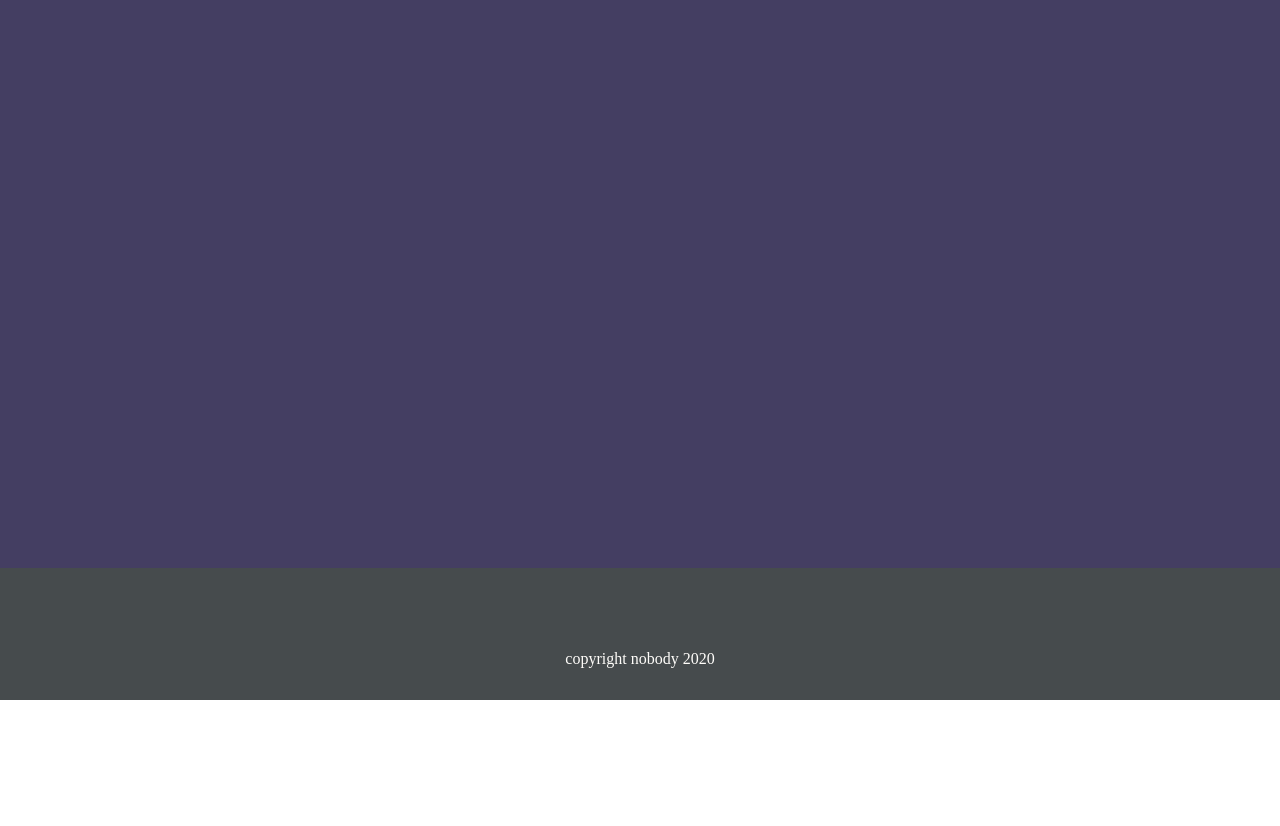
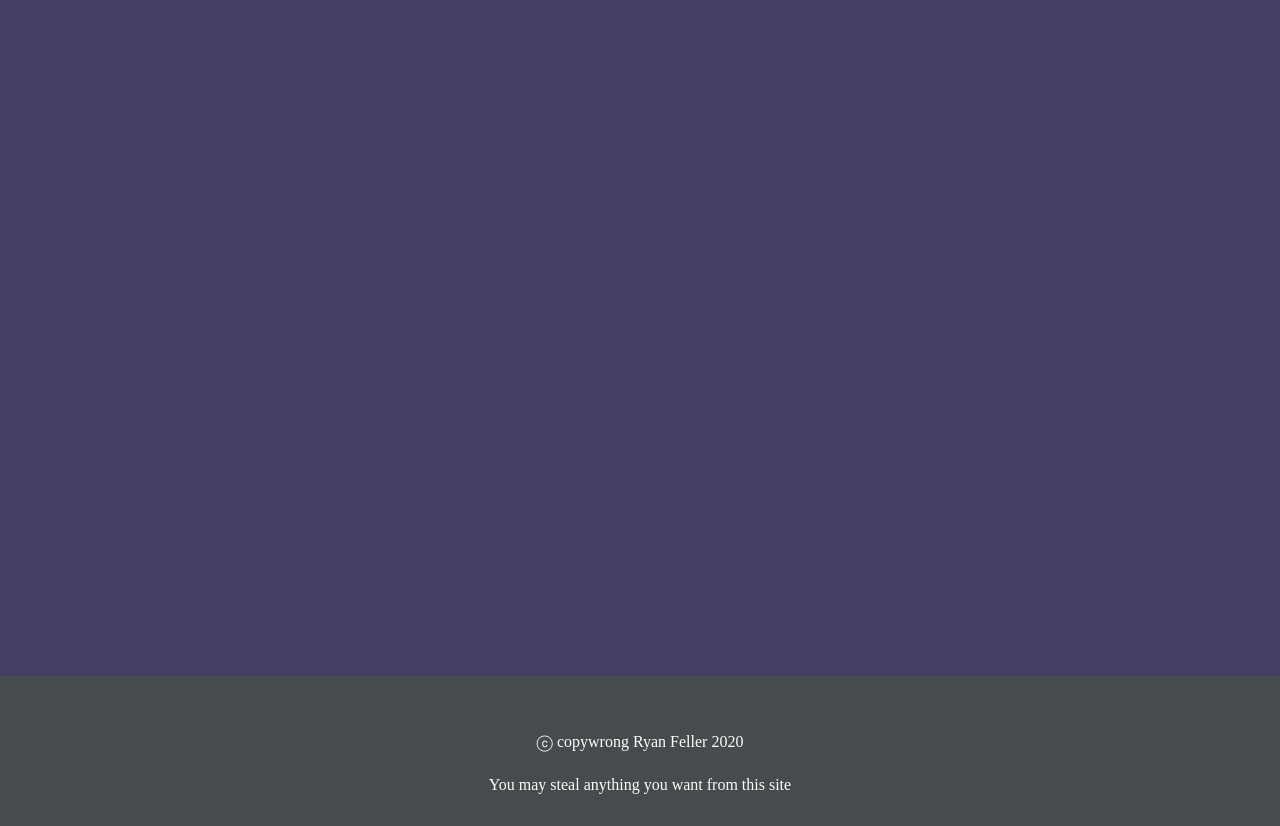
Before and after one commit to rydawnshootingstar/gatsbyStuff, a Gatsby site in the folder gatsby-starter-hello-world/: page / in a window 1280 px wide. Shown: the part 224-1050 px from the top of the page. Before the commit the page ends 924 px from the top, so only its background shows below. Built offline with nearby package versions, Linux system fonts and the light colour scheme; Gatsby itself is replaced by a stand-in of ours.

Commit message:
first graphql query

```diff
--- a/gatsby-starter-hello-world/gatsby-config.js
+++ b/gatsby-starter-hello-world/gatsby-config.js
@@ -6,6 +6,11 @@
 
 module.exports = {
   /* Your site config here */
+  siteMetadata: {
+    author: "Ryan Feller",
+    title: "Hello 🌎",
+  },
+
   plugins: [
     `gatsby-plugin-styled-components`,
     {
--- a/gatsby-starter-hello-world/package.json
+++ b/gatsby-starter-hello-world/package.json
@@ -6,7 +6,7 @@
   "license": "MIT",
   "scripts": {
     "build": "gatsby build",
-    "develop": "gatsby develop",
+    "develop": "env-cmd .env.development gatsby develop",
     "format": "prettier --write \"**/*.{js,jsx,json,md}\"",
     "start": "npm run develop",
     "serve": "gatsby serve",
@@ -23,6 +23,7 @@
     "styled-components": "^5.1.0"
   },
   "devDependencies": {
+    "env-cmd": "^10.1.0",
     "prettier": "2.0.4"
   },
   "repository": {
--- a/gatsby-starter-hello-world/src/components/footer.js
+++ b/gatsby-starter-hello-world/src/components/footer.js
@@ -1,22 +1,35 @@
 import React from "react";
 import styled from "styled-components";
 import colors from "../styles/colorPalette";
+import { graphql, useStaticQuery } from "gatsby";
 
 const Foot = styled.footer`
   max-height: 250px;
   width: 100%;
   background: ${colors.footer};
-  display: flex;
-  justify-content: center;
+  display: block;
+  text-align: center;
   padding: 2rem;
   p {
-    padding-top: 50px;
+    padding-top: 25px;
   }
 `;
-const Footer = () => (
-  <Foot>
-    <p>copyright nobody 2020</p>
-  </Foot>
-);
+const Footer = () => {
+  const data = useStaticQuery(graphql`
+    query {
+      site {
+        siteMetadata {
+          author
+        }
+      }
+    }
+  `);
+  return (
+    <Foot>
+      <p>ⓒ copywrong {data.site.siteMetadata.author} 2020</p>
+      <p>You may steal anything you want from this site</p>
+    </Foot>
+  );
+};
 
 export default Footer;
--- a/gatsby-starter-hello-world/src/components/header.js
+++ b/gatsby-starter-hello-world/src/components/header.js
@@ -1,5 +1,5 @@
 import React from "react";
-import { Link } from "gatsby";
+import { Link, graphql, useStaticQuery } from "gatsby";
 import styled from "styled-components";
 import colors from "../styles/colorPalette";
 
@@ -40,12 +40,14 @@ const PageLink = styled(Link)`
   }
 `;
 
-const Header = () => (
+const Header = () => {
+  return (
     <HeaderContainer>
       {pages.map(page => (
         <PageLink to={page}>{page} |</PageLink>
       ))}
     </HeaderContainer>
   );
+};
 
 export default Header;
```
Also changed, not shown: 1 other file. Lines whose indentation alone changed are shown as unchanged.
